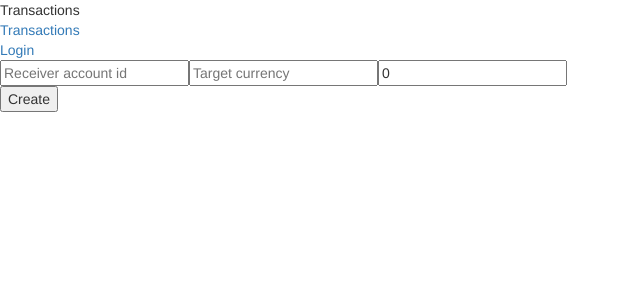
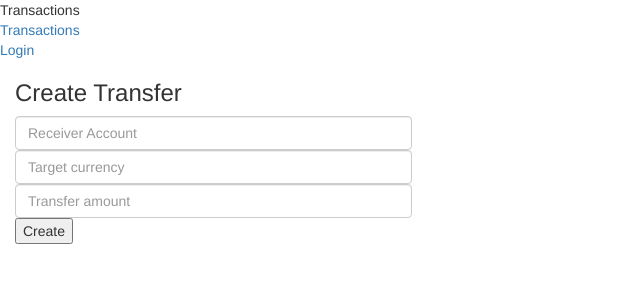
Before and after one commit to zain-elabedeen/TrasferBaseApp, a React (Create React App) app: page /create-transaction in a window 1280 px wide. Shown: the top 300 px of the page, without its empty margins (0-640 px from the left). Built offline with nearby package versions, Linux system fonts and the light colour scheme.

Commit message:
Style create transfer

```diff
--- a/src/components/CreateTransfer.js
+++ b/src/components/CreateTransfer.js
@@ -1,6 +1,7 @@
 import React, { Component } from 'react'
 import { Mutation } from 'react-apollo'
 import gql from 'graphql-tag'
+import { FormControl, Col} from 'react-bootstrap'
 
 const CREATE_TRANSFER_MUTATION = gql`
   mutation createTrasnfer(
@@ -29,31 +30,36 @@ class CreateTransfer extends Component {
     amount: 0
   }
 
+  handleChange(e) {
+    this.setState({ [e.target.name]: e.target.value });
+  }
+
   render() {
     const { receiverAccountId, targetCurrency, amount } = this.state
     return (
-      <div>
-        <div className="flex flex-column mt3">
-          <input
-            className="mb2"
-            value={receiverAccountId}
-            onChange={e => this.setState({ receiverAccountId: e.target.value })}
+      <Col xs={8} md={4}>
+        <div>
+          <h3>Create Transfer</h3>
+          <FormControl
+            name="receiverAccountId"
             type="text"
-            placeholder="Receiver account id"
+            value={this.state.value}
+            placeholder="Receiver Account"
+            onChange={this.handleChange.bind(this)}
           />
-          <input
-            className="mb2"
-            value={targetCurrency}
-            onChange={e => this.setState({ targetCurrency: e.target.value })}
+         <FormControl
+            name="targetCurrency"
             type="text"
+            value={this.state.value}
             placeholder="Target currency"
+            onChange={this.handleChange.bind(this)}
           />
-          <input
-            className="mb2"
-            value={amount}
-            onChange={e => this.setState({ amount: e.target.value })}
+          <FormControl
+            name="amount"
             type="number"
+            value={this.state.value}
             placeholder="Transfer amount"
+            onChange={this.handleChange.bind(this)}
           />
         </div>
 
@@ -67,7 +73,7 @@ class CreateTransfer extends Component {
               <button onClick={createTransferMutation}>Create</button>
           }
         </Mutation>
-      </div>
+      </Col>
     )
   }
 }
```
